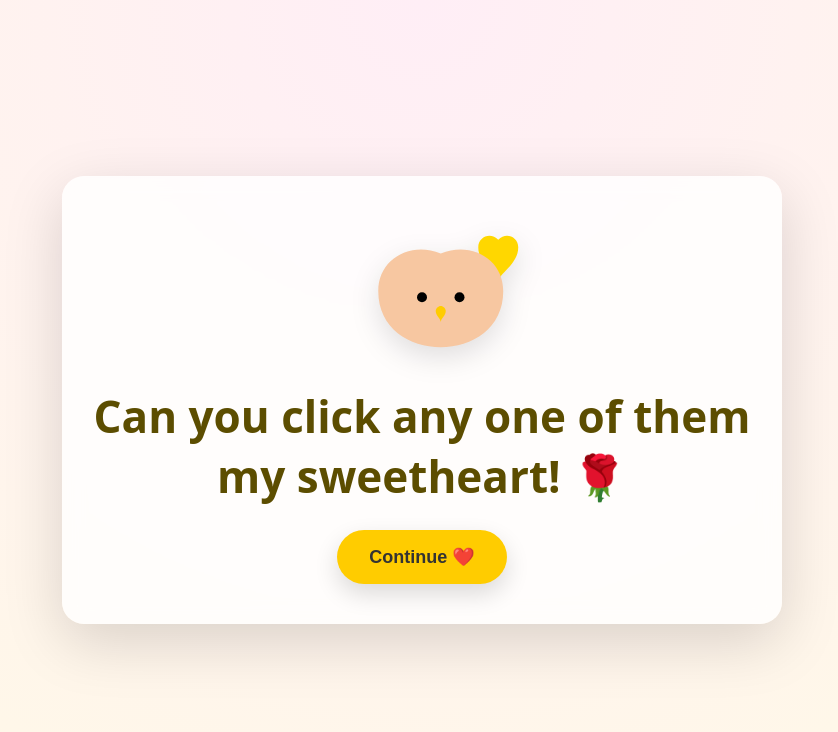
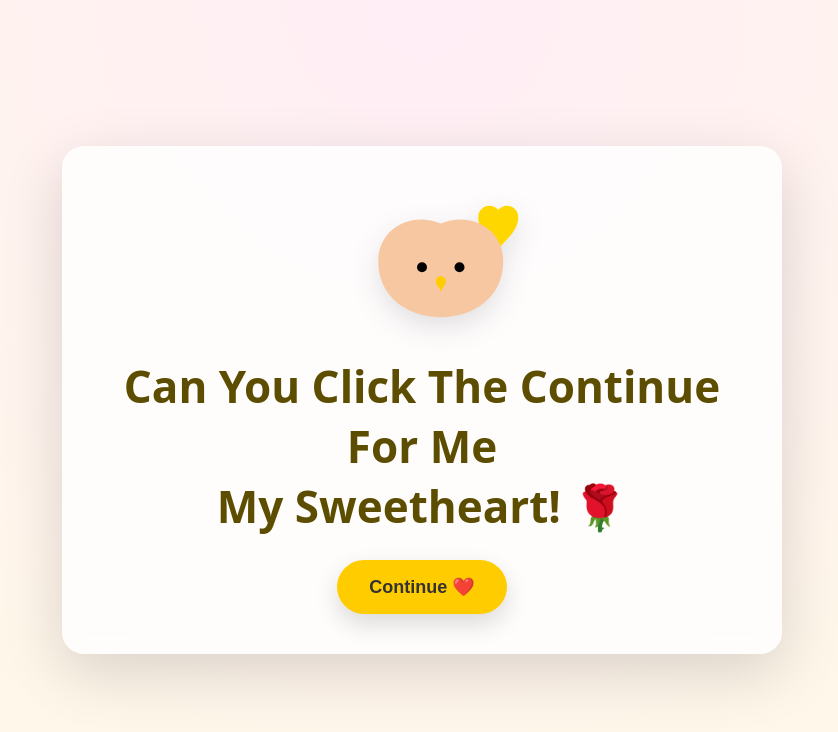
Before and after one commit to leochris879-gif/L, a plain HTML site: page index.html in a window 1280 px wide. Shown: the whole page, without its empty margins (218-1056 px from the left). Drawn offline with nearby package versions, Linux system fonts and the light colour scheme.

Commit message:
Update heading text for clarity and style

```diff
--- a/index.html
+++ b/index.html
@@ -143,7 +143,7 @@
         <circle cx="160" cy="130" r="8"/><circle cx="220" cy="130" r="8"/>
         <path d="M190 144 C186 144 182 148 182 152 C182 160 190 164 190 170 C190 164 198 160 198 152 C198 148 194 144 190 144Z" fill="#ffcc00"/>
       </svg>
-      <h1>Can you click any one of them<br>my sweetheart! 🌹</h1>
+      <h1>Can You Click The Continue For Me<br>My Sweetheart! 🌹</h1>
       <button id="nextBtn">Continue ❤️</button>
     </div>
 
```
